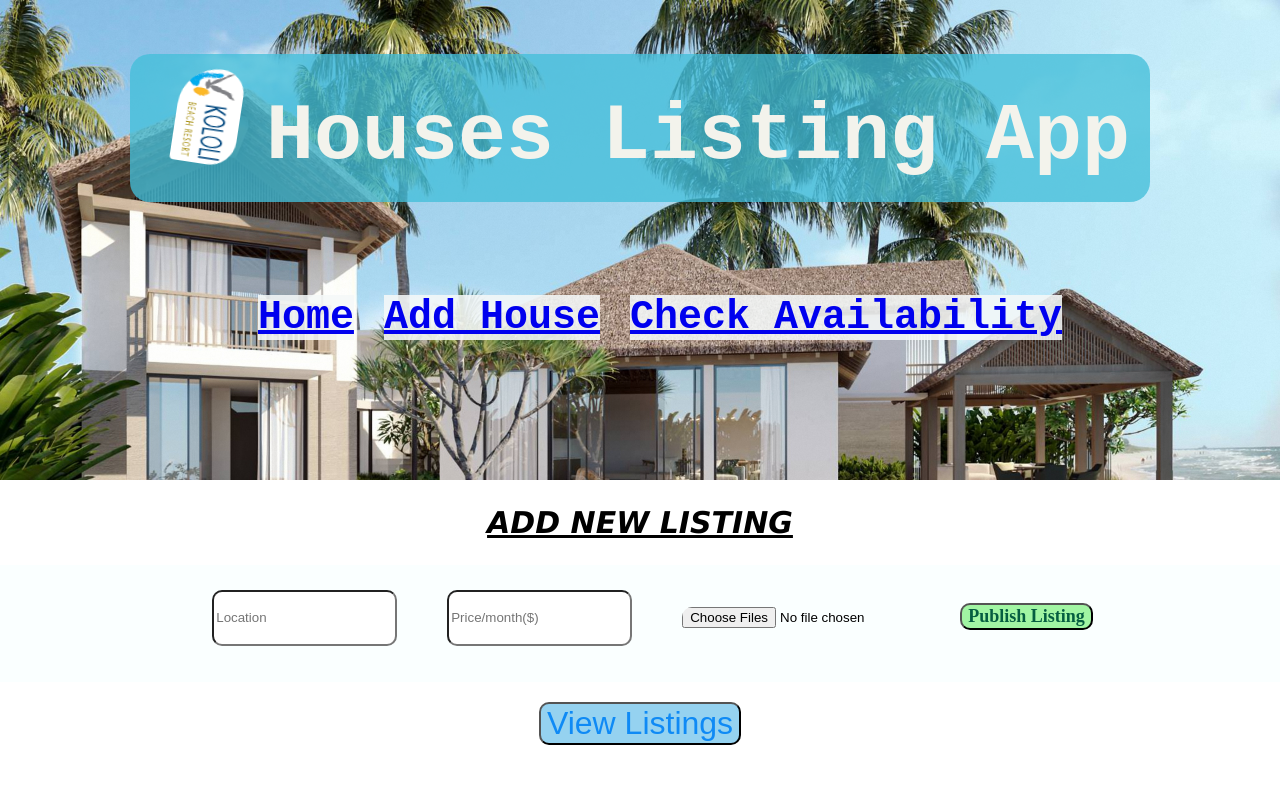
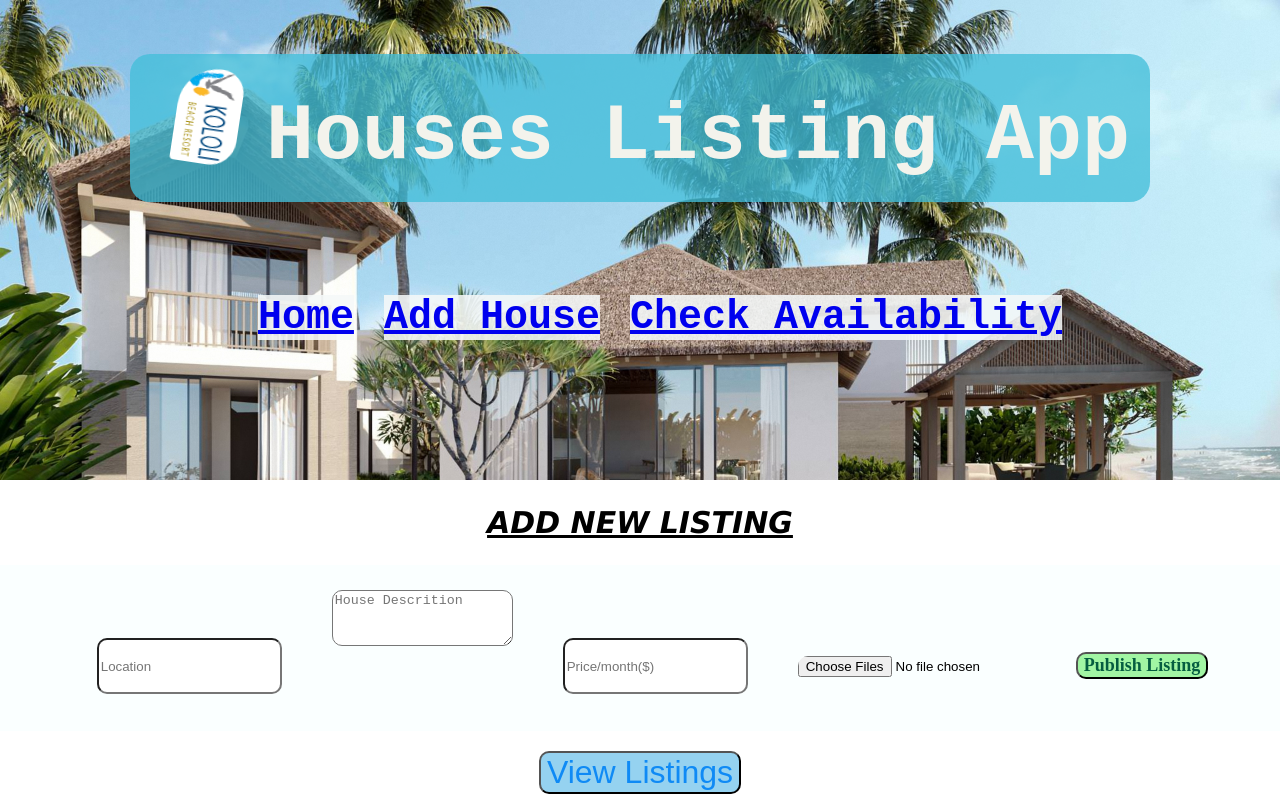
Before and after one commit to fredana/rental-house-app, a React (Create React App) app in the folder houses-listing-app/: page /user-added-houses in a window 1280 px wide. Built offline with nearby package versions, Linux system fonts and the light colour scheme.

Commit message:
DESCRIPTION LABEL ADDED TO LISTING FORM

```diff
--- a/houses-listing-app/src/App.css
+++ b/houses-listing-app/src/App.css
@@ -106,7 +106,7 @@ img{
   border-radius: 10px;
   color: rgb(15, 138, 245);
 }
-input, #choseFile{
+input, #choseFile, textarea{
   height: 50px;
   border-radius: 10px;
   margin: 25px;
--- a/houses-listing-app/src/UserAddedHouses.js
+++ b/houses-listing-app/src/UserAddedHouses.js
@@ -3,6 +3,7 @@ import React, { useState } from 'react';
 const UserAddedHouses = () => {
   const [userListings, setUserListings] = useState([]);
   const [location, setLocation] = useState('');
+  const [description, setDescription] = useState('');
   const [price, setPrice] = useState('');
   const [images, setImages] = useState([]); // Store an array of selected image files
   const [showUserListings, setShowUserListings] = useState(false);
@@ -11,6 +12,7 @@ const UserAddedHouses = () => {
     if (location && price && images.length > 0) {
       const newListing = {
         location,
+        description,
         price,
         images: images.map((image) => URL.createObjectURL(image)), // Convert to blob URLs
       };
@@ -19,6 +21,7 @@ const UserAddedHouses = () => {
 
       // Clear input fields and selected images
       setLocation('');
+      setDescription('');
       setPrice('');
       setImages([]);
     } else {
@@ -52,6 +55,9 @@ const UserAddedHouses = () => {
           value={location}
           onChange={(e) => setLocation(e.target.value.toUpperCase())}
         />
+
+           <textarea type="text" placeholder='House Descrition' value={description} onChange={(e) => setDescription(e.target.value.toUpperCase())} />
+
         <input
           type="text"
           placeholder="Price/month($)"
@@ -73,6 +79,7 @@ const UserAddedHouses = () => {
           {userListings.map((listing, index) => (
             <div className={`user-listing ${listing.zoomed ? 'zoomed' : ''}`} key={index}>
               <h3><u>Location</u>: {listing.location}</h3>
+              <p className="p"><u>Description</u>: {listing.description}</p>
               <p><u>Price</u>: ${listing.price}</p>
               <p><u>Images</u>: </p><br />
               <div className="image-gallery">
```
